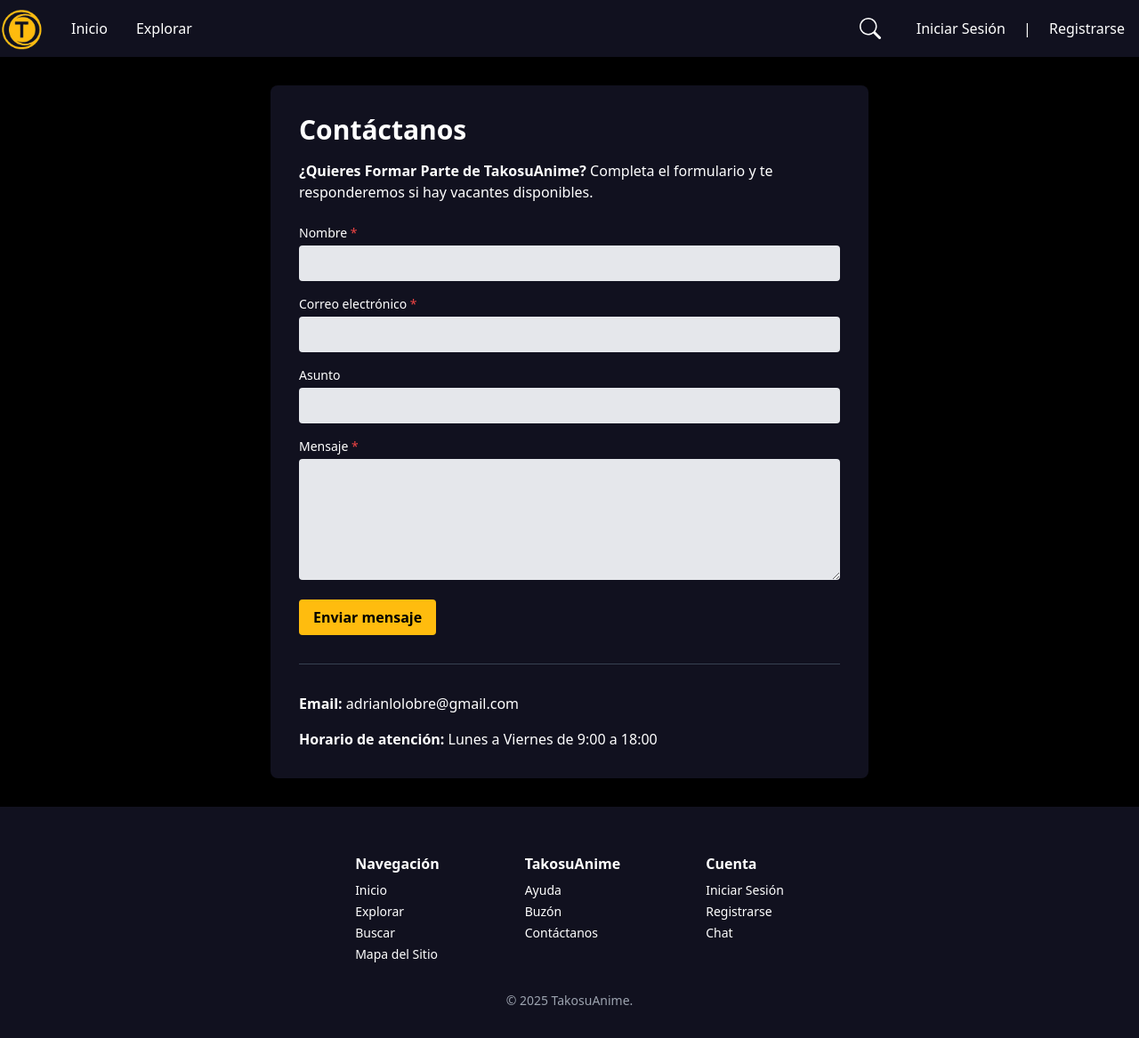
After one commit to D4RKL10N3823/obregonmorinadrianjesusUnidad1, a Django app: page /contact/ in a window 1280 px wide. The commit adds this page. Shown: the whole page at 89% size. Run offline with Django 5.2, Linux system fonts and the light colour scheme; some libraries are stand-ins or nearby versions.

Commit message:
v0.1.4 - Se agrego la sección de contacto

```diff
--- a/config/urls.py
+++ b/config/urls.py
@@ -1,11 +1,24 @@
 from django.contrib import admin
-from django.urls import path, include
+from django.urls import path, include, re_path
+from django.conf import settings
+from django.conf.urls.static import static
+from django.views.static import serve
 
 urlpatterns = [
     path('admin/', admin.site.urls),
     path('', include('main.urls')),
 ]
 
+if settings.DEBUG:
+    urlpatterns += static(settings.MEDIA_URL, document_root=settings.MEDIA_ROOT)
+
+elif getattr(settings, 'INSECURE_MEDIA', False):
+    urlpatterns += [
+        re_path(r'^media/(?P<path>.*)$', serve, {
+            'document_root': settings.MEDIA_ROOT
+        }),
+    ]
+
 handler404 = 'main.views.error_404_view'
 handler500 = 'main.views.error_500_view'
 handler403 = 'main.views.error_403_view'
--- a/main/forms.py
+++ b/main/forms.py
@@ -30,6 +30,13 @@
         return user
 
 
+class ContactForm(forms.Form):
+    name = forms.CharField(max_length=100, label="Nombre")
+    email = forms.EmailField(label="Correo electrónico")
+    subject = forms.CharField(max_length=150, required=False, label="Asunto")
+    message = forms.CharField(widget=forms.Textarea, label="Mensaje")
+
+
 class SuggestionForm(forms.ModelForm):
     class Meta:
         model = Suggestion
--- a/main/templates/anime_detail.html
+++ b/main/templates/anime_detail.html
@@ -12,11 +12,11 @@
             <div class="relative z-30 p-6 md:p-20 max-w-5xl">
                 <h1 class="text-4xl md:text-5xl font-bold text-white drop-shadow mb-4">{{ anime.title }}</h1>
                 <p class="text-white text-sm md:text-base mb-6">{{ anime.description }}</p>
-                <a href="{% url 'episode_detail' anime_title=anime.title episode_number=1 %}" class="inline-flex items-center gap-2 [background-color:#FFBC0E] font-semibold px-6 py-2 rounded-sm hover:bg-yellow-600 transition text-black">
-                    <svg xmlns="http://www.w3.org/2000/svg" width="24" height="24" fill="currentColor" class="bi bi-play-fill" viewBox="0 0 16 16">
+                <a href="{% url 'episode_detail' anime_title=anime.title episode_number=1 %}" class="inline-flex items-center gap-2 [background-color:#FFBC0E] px-6 py-2 rounded-sm hover:bg-yellow-600 transition">
+                    <svg xmlns="http://www.w3.org/2000/svg" width="24" height="24" fill="black" class="bi bi-play-fill" viewBox="0 0 16 16">
                         <path d="m11.596 8.697-6.363 3.692c-.54.313-1.233-.066-1.233-.697V4.308c0-.63.692-1.01 1.233-.696l6.363 3.692a.802.802 0 0 1 0 1.393"/>
                     </svg>
-                    COMENZAR A VER
+                    <span class="font-semibold text-black">COMENZAR A VER</span>
                 </a>
             </div>
         </div>
--- a/main/templates/base.html
+++ b/main/templates/base.html
@@ -78,6 +78,7 @@
                     <a href="{% url 'anime_list' %}">Inicio</a>
                     <a href="{% url 'anime_list' %}">Explorar</a>
                     <a href="{%  url 'search' %}">Buscar</a>
+                    <a href="{% url 'sitemap' %}">Mapa del Sitio</a>
                 </div>
             </div>
 
@@ -86,7 +87,7 @@
                 <div class="flex flex-col pt-2 space-y-1">
                     <a href="{% url 'help' %}">Ayuda</a>
                     <a href="{% url 'suggestion' %}">Buzón</a>
-                    <a href="#">Contáctanos</a>
+                    <a href="{% url 'contact' %}">Contáctanos</a>
                 </div>
             </div>
 
--- /dev/null
+++ b/main/templates/contact.html
@@ -0,0 +1,44 @@
+{% extends "base.html" %}
+{% load static %}
+
+{% block title %}Contáctanos{% endblock %}
+
+{% block content %}
+    <div class="max-w-2xl mx-auto [background-color:#11111F] p-8 rounded-lg text-white">
+        <h2 class="text-3xl font-bold mb-4">Contáctanos</h2>
+
+        <p class="mb-6">
+            <span class="font-bold">¿Quieres Formar Parte de TakosuAnime?</span> Completa el formulario y te responderemos si hay vacantes disponibles.
+        </p>
+
+        <form method="post" action="{% url 'contact' %}" class="space-y-4">
+            {% csrf_token %}
+            <div>
+                <label for="id_name" class="block text-sm mb-1">Nombre <span class="text-red-500">*</span></label>
+                <input type="text" name="name" id="id_name" required class="bg-gray-200 text-black w-full px-3 py-2 rounded focus:outline-none" />
+            </div>
+            <div>
+                <label for="id_email" class="block text-sm mb-1">Correo electrónico <span class="text-red-500">*</span></label>
+                <input type="email" name="email" id="id_email" required class="bg-gray-200 text-black w-full px-3 py-2 rounded focus:outline-none" />
+            </div>
+            <div>
+                <label for="id_subject" class="block text-sm mb-1">Asunto</label>
+                <input type="text" name="subject" id="id_subject" class="bg-gray-200 text-black w-full px-3 py-2 rounded focus:outline-none" />
+            </div>
+            <div>
+                <label for="id_message" class="block text-sm mb-1">Mensaje <span class="text-red-500">*</span></label>
+                <textarea name="message" id="id_message" rows="5" required class="bg-gray-200  text-black w-full px-3 py-2 rounded focus:outline-none"></textarea>
+            </div>
+            <button type="submit" class="[background-color:#FFBC0E] font-semibold hover:bg-yellow-600 text-black px-4 py-2 rounded">
+                Enviar mensaje
+            </button>
+        </form>
+
+        <hr class="my-8 border-gray-700" />
+
+        <div class="space-y-4">
+            <p><strong>Email:</strong> adrianlolobre@gmail.com</p>
+            <p><strong>Horario de atención:</strong> Lunes a Viernes de 9:00 a 18:00</p>
+        </div>
+    </div>
+{% endblock %}
--- a/main/templates/login.html
+++ b/main/templates/login.html
@@ -10,13 +10,13 @@
             <h2 class="text-2xl font-bold text-center mb-6 text-white">Iniciar Sesión</h2>
             <div class="mb-4">
                 <label for="username" class="block text-sm font-medium text-white">Usuario</label>
-                {{ form.username|add_class:"block w-full px-4 py-2 mt-1 border border-gray-300 rounded-md focus:ring-blue-500 focus:border-blue-500" }}
+                {{ form.username|add_class:"block w-full px-4 py-2 mt-1 border border-gray-300 rounded-md bg-gray-200" }}
             </div>
             <div class="mb-4">
                 <label for="password" class="block text-sm font-medium text-white">Contraseña</label>
-                {{ form.password|add_class:"block w-full px-4 py-2 mt-1 border border-gray-300 rounded-md focus:ring-blue-500 focus:border-blue-500" }}
+                {{ form.password|add_class:"block w-full px-4 py-2 mt-1 border border-gray-300 rounded-md bg-gray-200" }}
             </div>
-            <button type="submit" class="[background-color:#FFBC0E]  w-full py-2 px-4 rounded-md hover:bg-yellow-600 text-white">
+            <button type="submit" class="[background-color:#FFBC0E] font-semibold w-full py-2 px-4 rounded-md hover:bg-yellow-600">
                 Iniciar Sesión
             </button>
             <p class="text-center text-sm text-white mt-2">
--- a/main/templates/profile.html
+++ b/main/templates/profile.html
@@ -20,7 +20,7 @@
             <label for="icon" class="block text-lg font-medium">Foto de Perfil</label>
             {{ form.icon|add_class:"block w-full px-4 py-2 mt-1 border border-gray-300 rounded-md focus:ring-blue-500 focus:border-blue-500" }}
         </div>
-        <button type="submit" class="[background-color:#FFBC0E] w-full text-white py-2 px-4 rounded-md hover:bg-yellow-600">
+        <button type="submit" class="[background-color:#FFBC0E] font-semibold w-full text-black py-2 px-4 rounded-md hover:bg-yellow-600">
             Actualizar
         </button>
     </form>
--- a/main/urls.py
+++ b/main/urls.py
@@ -3,9 +3,11 @@
 from django.contrib.auth import views as auth_views
 from django.conf.urls.static import static
 from django.contrib.auth.views import LogoutView
-from .views import AnimeList, AnimeDetail, EpisodeDetail, Login, Signup, Profile, SearchBar, Help, SuggestionView, RedirectToConversation, ConversationList, HelpChat
+from .views import SiteMapView, AnimeList, AnimeDetail, EpisodeDetail, Login, Signup, Profile, SearchBar, Help, ContactView, SuggestionView, RedirectToConversation, ConversationList, HelpChat
 
 urlpatterns = [
+    path('sitemap/', SiteMapView.as_view(), name='sitemap'),
+
     path('signup/', Signup.as_view(), name='signup'),
     path('login/', Login.as_view(), name='login'),
     path('logout/', LogoutView.as_view(next_page="anime_list"), name='logout'),
@@ -20,6 +22,7 @@
     path('profile/<int:pk>/', Profile.as_view(), name='profile'),
 
     path('help/', Help.as_view(), name='help'),
+    path('contact/', ContactView.as_view(), name='contact'),
     path('suggestion/', SuggestionView.as_view(), name='suggestion'),
     path('conversations/', ConversationList.as_view(), name='conversation_list'),
     path('help-chat/<int:pk>/', HelpChat.as_view(), name='conversation_detail'),
--- a/main/views.py
+++ b/main/views.py
@@ -16,7 +16,14 @@
 from .utils.recaptcha import verify_recaptcha
 from django.conf import settings
 from django.shortcuts import render
+from django.views.generic import TemplateView
 from django.contrib import messages
+from .forms import ContactForm
+from django.core.mail import EmailMessage
+
+
+class SiteMapView(TemplateView):
+    template_name = 'sitemap.html'
 
 
 class Login(LoginView):
@@ -140,6 +147,28 @@
         return HttpResponseRedirect(self.request.path_info)
 
 
+class ContactView(FormView):
+    template_name = 'contact.html'
+    form_class = ContactForm
+    success_url = reverse_lazy('contact')
+
+    def form_valid(self, form):
+        name = form.cleaned_data['name']
+        email = form.cleaned_data['email']
+        subject = form.cleaned_data['subject'] or 'Contacto TakosuAnime'
+        message = form.cleaned_data['message']
+        body = (
+            f"Nombre: {name}\n"
+            f"Email de contacto: {email}\n\n"
+            f"{message}"
+        )
+
+        correo = EmailMessage(subject=subject, body=body, from_email=settings.DEFAULT_FROM_EMAIL, to=[settings.DEFAULT_FROM_EMAIL], headers={'Reply-To': form.cleaned_data['email']})
+        correo.send(fail_silently=False)
+        return super().form_valid(form)
+
+
+
 class SuggestionView(LoginRequiredMixin, FormView):
     template_name = 'suggestion.html'
     form_class = SuggestionForm
--- a/static/css/style.css
+++ b/static/css/style.css
@@ -1,5 +1,5 @@
 a {
-    color: white !important;
+    color: white ;
 }
 
 a:hover {
```
Also changed, not shown: config/settings.py (+7 -2 lines), main/templates/signup.html (+5 -5 lines), main/templates/sitemap.html (added, +38 -0 lines), main/templates/suggestion.html (+21 -7 lines), db.sqlite3, media/users/D4RKL10N/GODSUBA_9.jpg (added).
